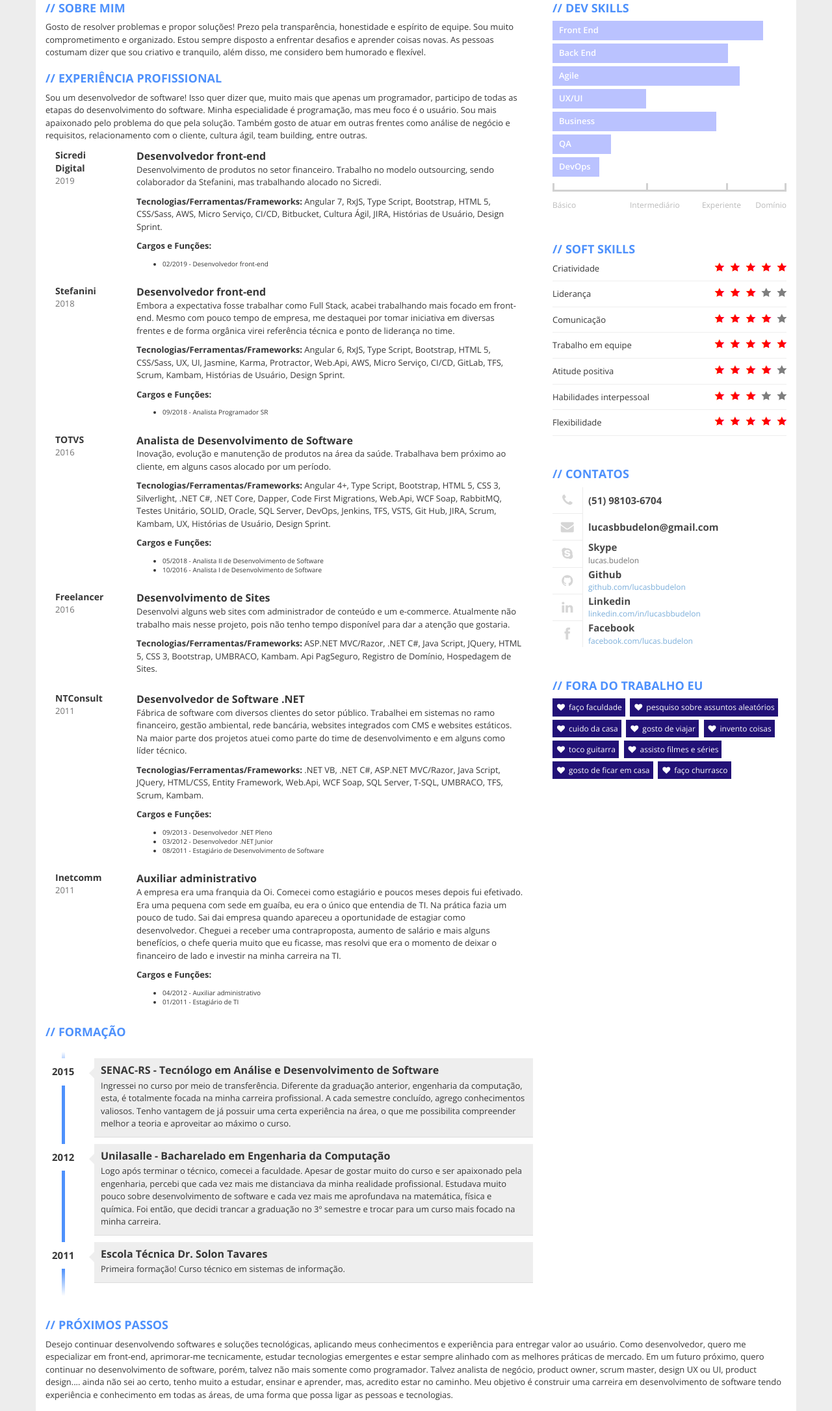
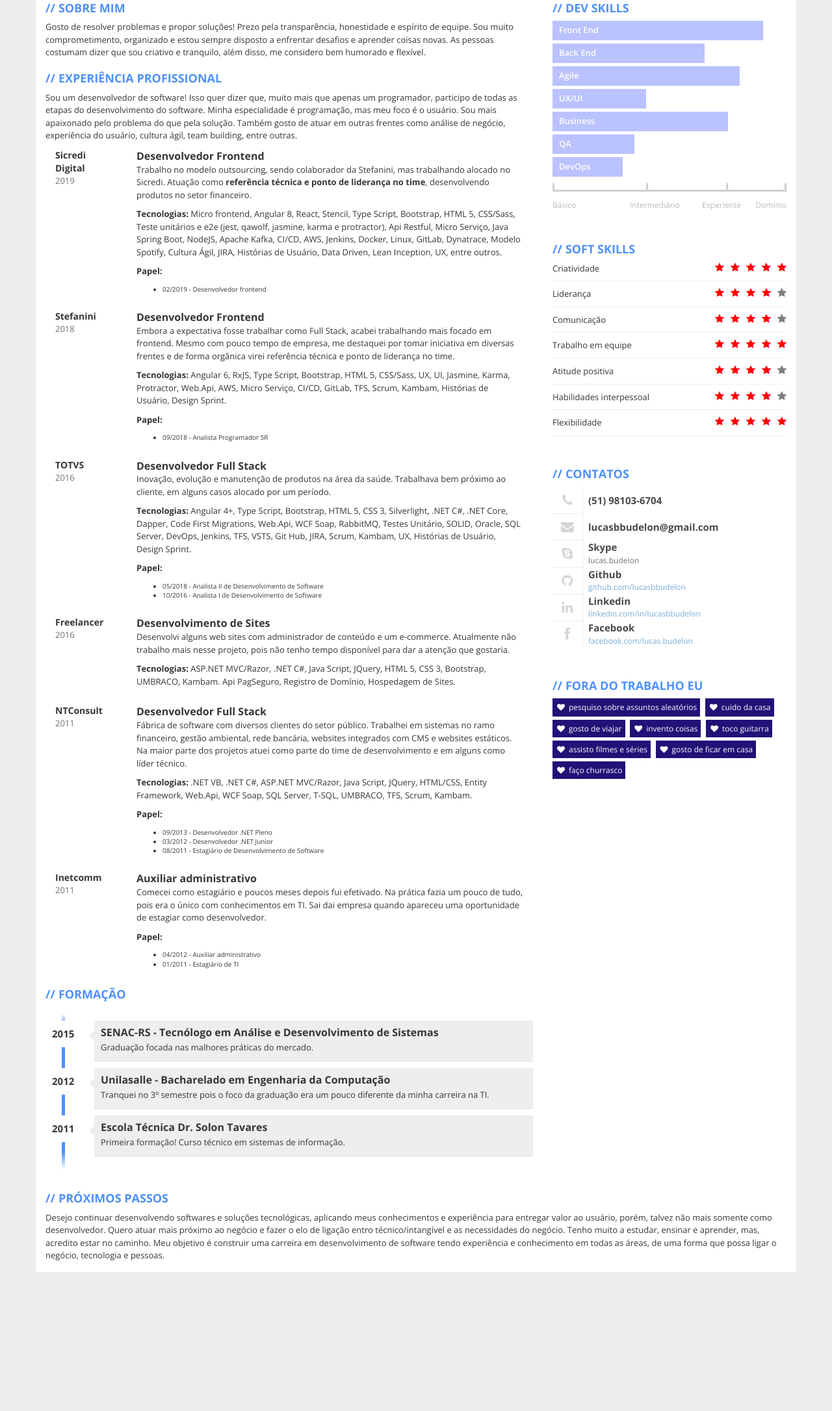
Before and after one commit to lucasbbudelon/CV, a plain HTML site: page index.html in a window 1280 px wide. Shown: the part 319-2491 px from the top of the page at 65% size. After the commit the page ends 2292 px from the top, so only its background shows below. Drawn offline with nearby package versions, Linux system fonts and the light colour scheme.

Commit message:
Atualização

```diff
--- a/index.html
+++ b/index.html
@@ -59,7 +59,7 @@
                             <br> meu nome é
                             <span>Lucas Bednarek Budelon</span>
                             <sup>
-                                <label id="idade">26</label> anos</sup> e este é o meu currículo/CV</h1>
+                                <label id="idade">27</label> anos</sup> e este é o meu currículo/CV</h1>
                     </div>
                 </div>
             </div>
@@ -74,7 +74,7 @@
                     <h2>Sobre mim</h2>
                     <p>
                         Gosto de resolver problemas e propor soluções! Prezo pela transparência, honestidade e espírito
-                        de equipe. Sou muito comprometimento e organizado. Estou sempre disposto a enfrentar desafios e
+                        de equipe. Sou muito comprometimento, organizado e estou sempre disposto a enfrentar desafios e
                         aprender coisas novas. As pessoas costumam dizer que sou criativo e tranquilo, além disso, me
                         considero bem humorado e flexível.
                     </p>
@@ -86,9 +86,9 @@
                     <p>
                         Sou um desenvolvedor de software! Isso quer dizer que, muito mais que apenas um programador,
                         participo de todas as etapas do desenvolvimento do software. Minha especialidade é programação,
-                        mas meu foco é o usuário. Sou mais apaixonado pelo problema do que pela solução.
-                        Também gosto de atuar em outras frentes como análise de negócio e requisitos, relacionamento com
-                        o cliente, cultura ágil, team building, entre outras.
+                        mas meu foco é o usuário. Sou mais apaixonado pelo problema do que pela solução. Também gosto de
+                        atuar em outras frentes como análise de negócio, experiência do usuário, cultura ágil, team
+                        building, entre outras.
                     </p>
 
                     <div class="job clearfix">
@@ -97,20 +97,23 @@
                             <div class="year">2019</div>
                         </div>
                         <div class="col-xs-10">
-                            <div class="profession">Desenvolvedor front-end</div>
+                            <div class="profession">Desenvolvedor Frontend</div>
                             <p>
-                                Desenvolvimento de produtos no setor financeiro. Trabalho no modelo outsourcing, sendo
-                                colaborador da Stefanini, mas trabalhando alocado no Sicredi.
+                                Trabalho no modelo outsourcing, sendo colaborador da Stefanini, mas trabalhando alocado
+                                no Sicredi. Atuação como <b>referência técnica e ponto de liderança no time</b>,
+                                desenvolvendo produtos no setor financeiro.
                             </p>
                             <p>
-                                <b>Tecnologias/Ferramentas/Frameworks:</b> Angular 7, RxJS, Type Script, Bootstrap,
-                                HTML 5, CSS/Sass, AWS, Micro Serviço, CI/CD, Bitbucket, Cultura Ágil, JIRA,
-                                Histórias de Usuário, Design Sprint.
+                                <b>Tecnologias:</b> Micro frontend, Angular 8, React, Stencil, Type Script, Bootstrap,
+                                HTML 5, CSS/Sass, Teste unitários e e2e (jest, qawolf, jasmine, karma e protractor), Api
+                                Restful, Micro Serviço, Java Spring Boot, NodeJS, Apache Kafka, CI/CD, AWS, Jenkins,
+                                Docker, Linux, GitLab, Dynatrace, Modelo Spotify, Cultura Ágil, JIRA, Histórias de
+                                Usuário, Data Driven, Lean Inception, UX, entre outros.
                             </p>
                             <p>
-                                <b>Cargos e Funções:</b>
+                                <b>Papel:</b>
                                 <ul>
-                                    <li>02/2019 - Desenvolvedor front-end</li>
+                                    <li>02/2019 - Desenvolvedor frontend</li>
                                 </ul>
                             </p>
                         </div>
@@ -122,20 +125,20 @@
                             <div class="year">2018</div>
                         </div>
                         <div class="col-xs-10">
-                            <div class="profession">Desenvolvedor front-end</div>
+                            <div class="profession">Desenvolvedor Frontend</div>
                             <p>
                                 Embora a expectativa fosse trabalhar como Full Stack, acabei trabalhando mais focado em
-                                front-end. Mesmo com pouco tempo de empresa, me destaquei por tomar iniciativa em
+                                frontend. Mesmo com pouco tempo de empresa, me destaquei por tomar iniciativa em
                                 diversas frentes e de forma orgânica virei referência técnica e ponto de liderança no
                                 time.
                             </p>
                             <p>
-                                <b>Tecnologias/Ferramentas/Frameworks:</b> Angular 6, RxJS, Type Script, Bootstrap,
+                                <b>Tecnologias:</b> Angular 6, RxJS, Type Script, Bootstrap,
                                 HTML 5, CSS/Sass, UX, UI, Jasmine, Karma, Protractor, Web.Api, AWS, Micro Serviço,
                                 CI/CD, GitLab, TFS, Scrum, Kambam, Histórias de Usuário, Design Sprint.
                             </p>
                             <p>
-                                <b>Cargos e Funções:</b>
+                                <b>Papel:</b>
                                 <ul>
                                     <li>09/2018 - Analista Programador SR</li>
                                 </ul>
@@ -149,20 +152,20 @@
                             <div class="year">2016</div>
                         </div>
                         <div class="col-xs-10">
-                            <div class="profession">Analista de Desenvolvimento de Software</div>
+                            <div class="profession">Desenvolvedor Full Stack</div>
                             <p>
                                 Inovação, evolução e manutenção de produtos na área da saúde. Trabalhava bem próximo ao
                                 cliente, em alguns casos alocado por um período.
                             </p>
                             <p>
-                                <b>Tecnologias/Ferramentas/Frameworks:</b> Angular 4+, Type Script, Bootstrap, HTML 5,
+                                <b>Tecnologias:</b> Angular 4+, Type Script, Bootstrap, HTML 5,
                                 CSS 3, Silverlight, .NET C#, .NET Core, Dapper, Code First Migrations, Web.Api, WCF
                                 Soap, RabbitMQ, Testes Unitário, SOLID, Oracle, SQL Server, DevOps, Jenkins, TFS, VSTS,
                                 Git Hub, JIRA, Scrum, Kambam, UX, Histórias de Usuário, Design Sprint.
                             </p>
                             <div class="page-break"></div>
                             <p>
-                                <b>Cargos e Funções:</b>
+                                <b>Papel:</b>
                                 <ul>
                                     <li>05/2018 - Analista II de Desenvolvimento de Software</li>
                                     <li>10/2016 - Analista I de Desenvolvimento de Software</li>
@@ -184,7 +187,7 @@
                                 atenção que gostaria.
                             </p>
                             <p>
-                                <b>Tecnologias/Ferramentas/Frameworks:</b> ASP.NET MVC/Razor, .NET C#, Java Script,
+                                <b>Tecnologias:</b> ASP.NET MVC/Razor, .NET C#, Java Script,
                                 JQuery, HTML 5, CSS 3, Bootstrap, UMBRACO, Kambam. Api PagSeguro, Registro de Domínio,
                                 Hospedagem de Sites.
                             </p>
@@ -197,7 +200,7 @@
                             <div class="year">2011</div>
                         </div>
                         <div class="col-xs-10">
-                            <div class="profession">Desenvolvedor de Software .NET</div>
+                            <div class="profession">Desenvolvedor Full Stack</div>
                             <p>
                                 Fábrica de software com diversos clientes do setor público. Trabalhei em sistemas no
                                 ramo financeiro, gestão ambiental, rede bancária, websites integrados com CMS e websites
@@ -205,12 +208,12 @@
                                 alguns como líder técnico.
                             </p>
                             <p>
-                                <b>Tecnologias/Ferramentas/Frameworks:</b> .NET VB, .NET C#, ASP.NET MVC/Razor, Java
+                                <b>Tecnologias:</b> .NET VB, .NET C#, ASP.NET MVC/Razor, Java
                                 Script, JQuery, HTML/CSS, Entity Framework, Web.Api, WCF Soap, SQL Server, T-SQL,
                                 UMBRACO, TFS, Scrum, Kambam.
                             </p>
                             <p>
-                                <b>Cargos e Funções:</b>
+                                <b>Papel:</b>
                                 <ul>
                                     <li>09/2013 - Desenvolvedor .NET Pleno</li>
                                     <li>03/2012 - Desenvolvedor .NET Junior</li>
@@ -227,18 +230,12 @@
                         <div class="col-xs-10">
                             <div class="profession">Auxiliar administrativo</div>
                             <p>
-                                A empresa era uma franquia da Oi. Comecei como estagiário e poucos meses depois fui
-                                efetivado. Era uma pequena com sede em
-                                guaíba, eu era o único que entendia de TI. Na prática fazia um pouco de tudo. Sai dai
-                                empresa
-                                quando apareceu a oportunidade de estagiar como desenvolvedor. Cheguei a receber uma
-                                contraproposta,
-                                aumento de salário e mais alguns benefícios, o chefe queria muito que eu ficasse, mas
-                                resolvi
-                                que era o momento de deixar o financeiro de lado e investir na minha carreira na TI.
+                                Comecei como estagiário e poucos meses depois fui efetivado. Na prática fazia um pouco
+                                de tudo, pois era o único com conhecimentos em TI. Sai dai empresa quando apareceu uma
+                                oportunidade de estagiar como desenvolvedor.
                             </p>
                             <p>
-                                <b>Cargos e Funções:</b>
+                                <b>Papel:</b>
                                 <ul>
                                     <li>04/2012 - Auxiliar administrativo</li>
                                     <li>01/2011 - Estagiário de TI</li>
@@ -253,26 +250,20 @@
                     <h2>Formação</h2>
                     <p class="print-only">
                         <br />
-                        <b>2015</b> - SENAC-RS - Tecnólogo em Análise e Desenvolvimento de Software (Cursando)
+                        <b>2020</b> - SENAC-RS - Tecnólogo em Análise e Desenvolvimento de Sistemas (Concluído)
                         <br />
                         <b>2012</b> - Unilasalle - Bacharelado em Engenharia da Computação (Trancado)
                         <br />
-                        <b>2011</b> - Curso Técnico em Sistemas de Informação (concluído)
+                        <b>2011</b> - Curso Técnico em Sistemas de Informação (Concluído)
                         <br />
                     </p>
                     <ul id="education" class="clearfix print-ignore">
                         <li>
                             <div class="year pull-left">2015</div>
                             <div class="description pull-right">
-                                <h3>SENAC-RS - Tecnólogo em Análise e Desenvolvimento de Software</h3>
+                                <h3>SENAC-RS - Tecnólogo em Análise e Desenvolvimento de Sistemas</h3>
                                 <p>
-                                    Ingressei no curso por meio de transferência. Diferente da graduação anterior,
-                                    engenharia da computação, esta, é totalmente
-                                    focada na minha carreira profissional. A cada semestre concluído, agrego
-                                    conhecimentos
-                                    valiosos. Tenho vantagem de já possuir uma certa experiência na área, o que me
-                                    possibilita
-                                    compreender melhor a teoria e aproveitar ao máximo o curso.
+                                    Graduação focada nas malhores práticas do mercado.
                                 </p>
                             </div>
                         </li>
@@ -281,15 +272,8 @@
                             <div class="description pull-right">
                                 <h3>Unilasalle - Bacharelado em Engenharia da Computação</h3>
                                 <p>
-                                    Logo após terminar o técnico, comecei a faculdade. Apesar de gostar muito do curso
-                                    e ser apaixonado pela engenharia, percebi
-                                    que cada vez mais me distanciava da minha realidade profissional. Estudava muito
-                                    pouco
-                                    sobre desenvolvimento de software e cada vez mais me aprofundava na matemática,
-                                    física
-                                    e química. Foi então, que decidi trancar a graduação no 3º semestre e trocar para
-                                    um
-                                    curso mais focado na minha carreira.
+                                    Tranquei no 3º semestre pois o foco da graduação era um pouco diferente da minha
+                                    carreira na TI.
                                 </p>
                             </div>
                         </li>
@@ -316,12 +300,12 @@
                     <h2>Dev Skills</h2>
                     <div class="skills">
                         <div class="item-skills" data-percent="0.90">Front End</div>
-                        <div class="item-skills" data-percent="0.75">Back End</div>
+                        <div class="item-skills" data-percent="0.65">Back End</div>
                         <div class="item-skills" data-percent="0.80">Agile</div>
                         <div class="item-skills" data-percent="0.40">UX/UI</div>
-                        <div class="item-skills" data-percent="0.70">Business</div>
-                        <div class="item-skills" data-percent="0.25">QA</div>
-                        <div class="item-skills" data-percent="0.20">DevOps</div>
+                        <div class="item-skills" data-percent="0.75">Business</div>
+                        <div class="item-skills" data-percent="0.35">QA</div>
+                        <div class="item-skills" data-percent="0.30">DevOps</div>
                         <div class="skills-legend clearfix">
                             <div class="legend-left legend" style="width: 40%">
                                 Básico
@@ -353,7 +337,7 @@
                             title="empatia, delegar, ser exemplo, assumir riscos, representante da equipe, persuasão">
                             Liderança
                             <div class="icons pull-right">
-                                <div style="width: 60%;" class="icons-red"></div>
+                                <div style="width: 80%;" class="icons-red"></div>
                             </div>
                         </div>
                         <div class="skill" title="capacidade de falar oral e escrita, apresentação, escuta">
@@ -379,7 +363,7 @@
                             title="gentil, senso de humor, amigável, empático, paciente, sociabilidade, cordialidade">
                             Habilidades interpessoal
                             <div class="icons pull-right">
-                                <div style="width: 60%;" class="icons-red"></div>
+                                <div style="width: 80%;" class="icons-red"></div>
                             </div>
                         </div>
                         <div class="skill"
@@ -446,7 +430,6 @@
                 <!-- Fora do Trabalho eu-->
                 <div class="box">
                     <h2>Fora do Trabalho eu</h2>
-                    <div class="hobby">faço faculdade</div>
                     <div class="hobby">pesquiso sobre assuntos aleatórios</div>
                     <div class="hobby">cuido da casa</div>
                     <div class="hobby">gosto de viajar</div>
@@ -467,19 +450,11 @@
                     <h2>Próximos passos</h2>
                     <p>
                         Desejo continuar desenvolvendo softwares e soluções tecnológicas, aplicando meus conhecimentos
-                        e experiência para entregar valor ao usuário. Como desenvolvedor, quero me especializar em
-                        front-end,
-                        aprimorar-me tecnicamente, estudar tecnologias emergentes e estar sempre alinhado com as
-                        melhores práticas de mercado. Em um futuro próximo, quero continuar no desenvolvimento de
-                        software,
-                        porém, talvez não mais somente como programador. Talvez analista de negócio, product owner,
-                        scrum master,
-                        design UX ou UI, product design.... ainda não sei ao certo, tenho muito a estudar, ensinar e
-                        aprender, mas,
-                        acredito estar no caminho. Meu objetivo é construir uma carreira em desenvolvimento de software
-                        tendo
-                        experiência e conhecimento em todas as áreas, de uma forma que possa ligar as pessoas e
-                        tecnologias.
+                        e experiência para entregar valor ao usuário, porém, talvez não mais somente como desenvolvedor.
+                        Quero atuar mais próximo ao negócio e fazer o elo de ligação entro técnico/intangível e as
+                        necessidades do negócio. Tenho muito a estudar, ensinar e aprender, mas, acredito estar no
+                        caminho. Meu objetivo é construir uma carreira em desenvolvimento de software tendo experiência
+                        e conhecimento em todas as áreas, de uma forma que possa ligar o negócio, tecnologia e pessoas.
                     </p>
                 </div>
             </div>
```
